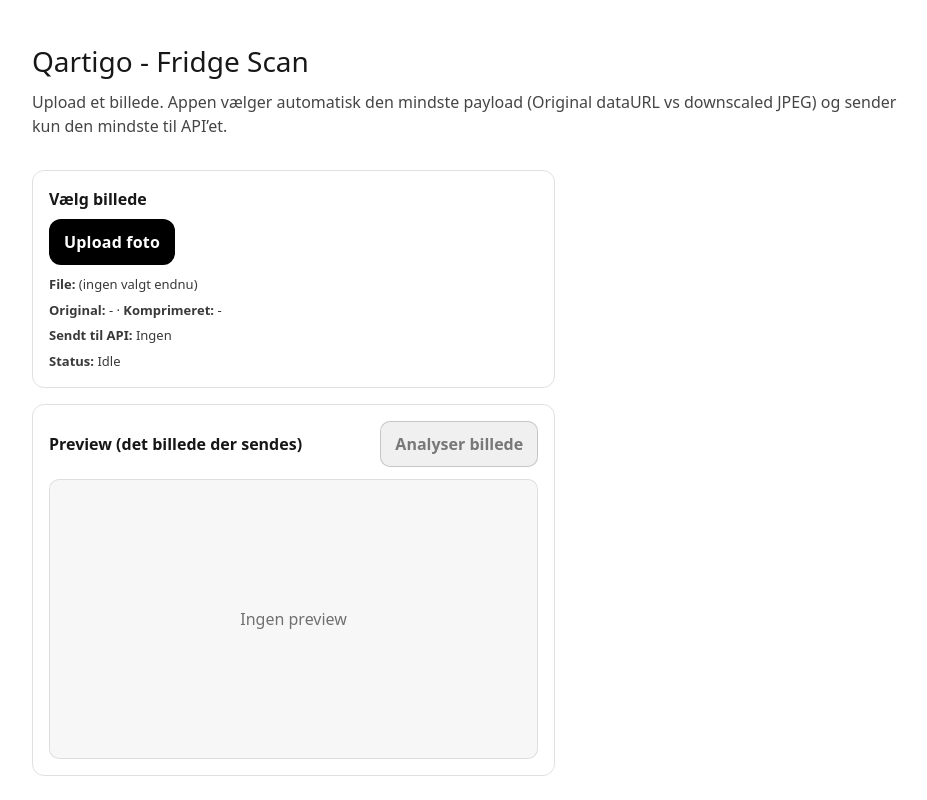
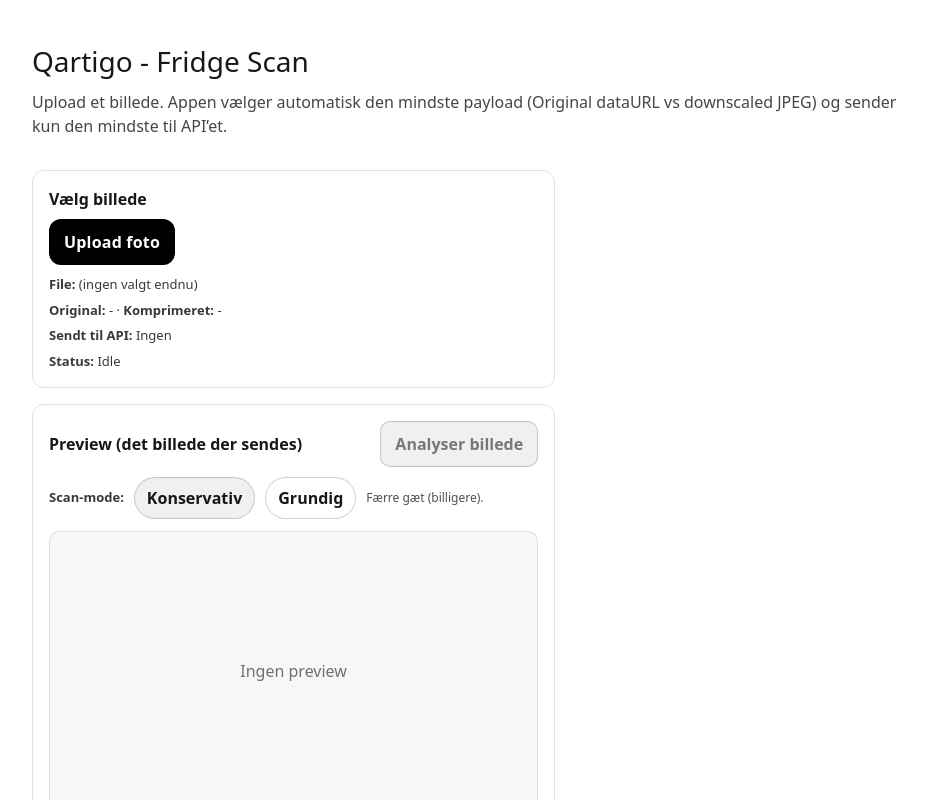
Before and after one commit to christianfrederiksenmusic/foodfolder, a Next.js app: page / in a window 1280 px wide. Shown: the top 800 px of the page, without its empty margins (164-1091 px from the left). Built offline with nearby package versions, Linux system fonts and the light colour scheme.

Commit message:
UI: add scan mode toggle and send mode to API

```diff
--- a/app/page.tsx
+++ b/app/page.tsx
@@ -121,6 +121,7 @@
   const [busy, setBusy] = useState(false);
   const [apiBusy, setApiBusy] = useState(false);
   const [apiResult, setApiResult] = useState<ApiResponse>(null);
+  const [mode, setMode] = useState<"conservative" | "thorough">("conservative");
   const [error, setError] = useState("");
 
   const MAX_DIM = 1280;
@@ -192,7 +193,7 @@
       const res = await fetch("/api/fridge", {
         method: "POST",
         headers: { "Content-Type": "application/json" },
-        body: JSON.stringify({ image: chosen.dataUrl }),
+        body: JSON.stringify({ image: chosen.dataUrl, mode }),
       });
 
       const json = await res.json();
@@ -380,6 +381,48 @@
             {apiBusy ? "Analyserer…" : "Analyser billede"}
           </button>
         </div>
+        <div style={{ marginTop: 10, display: "flex", gap: 10, alignItems: "center", flexWrap: "wrap" }}>
+          <div style={{ fontSize: 13, opacity: 0.85, fontWeight: 700 }}>Scan-mode:</div>
+
+          <button
+            type="button"
+            className="q-btn q-btn-secondary"
+            onClick={() => setMode("conservative")}
+            disabled={busy || apiBusy}
+            style={{
+              padding: "8px 12px",
+              borderRadius: 999,
+              border: "1px solid rgba(0,0,0,0.18)",
+              background: mode === "conservative" ? "rgba(0,0,0,0.06)" : "white",
+              cursor: busy || apiBusy ? "not-allowed" : "pointer",
+              fontWeight: 800,
+            }}
+          >
+            Konservativ
+          </button>
+
+          <button
+            type="button"
+            className="q-btn q-btn-secondary"
+            onClick={() => setMode("thorough")}
+            disabled={busy || apiBusy}
+            style={{
+              padding: "8px 12px",
+              borderRadius: 999,
+              border: "1px solid rgba(0,0,0,0.18)",
+              background: mode === "thorough" ? "rgba(0,0,0,0.06)" : "white",
+              cursor: busy || apiBusy ? "not-allowed" : "pointer",
+              fontWeight: 800,
+            }}
+          >
+            Grundig
+          </button>
+
+          <div style={{ fontSize: 12, opacity: 0.75 }}>
+            {mode === "thorough" ? "Finder flere ting (dyrere)." : "Færre gæt (billigere)."}
+          </div>
+        </div>
+
 
         <div
           style={{
```
